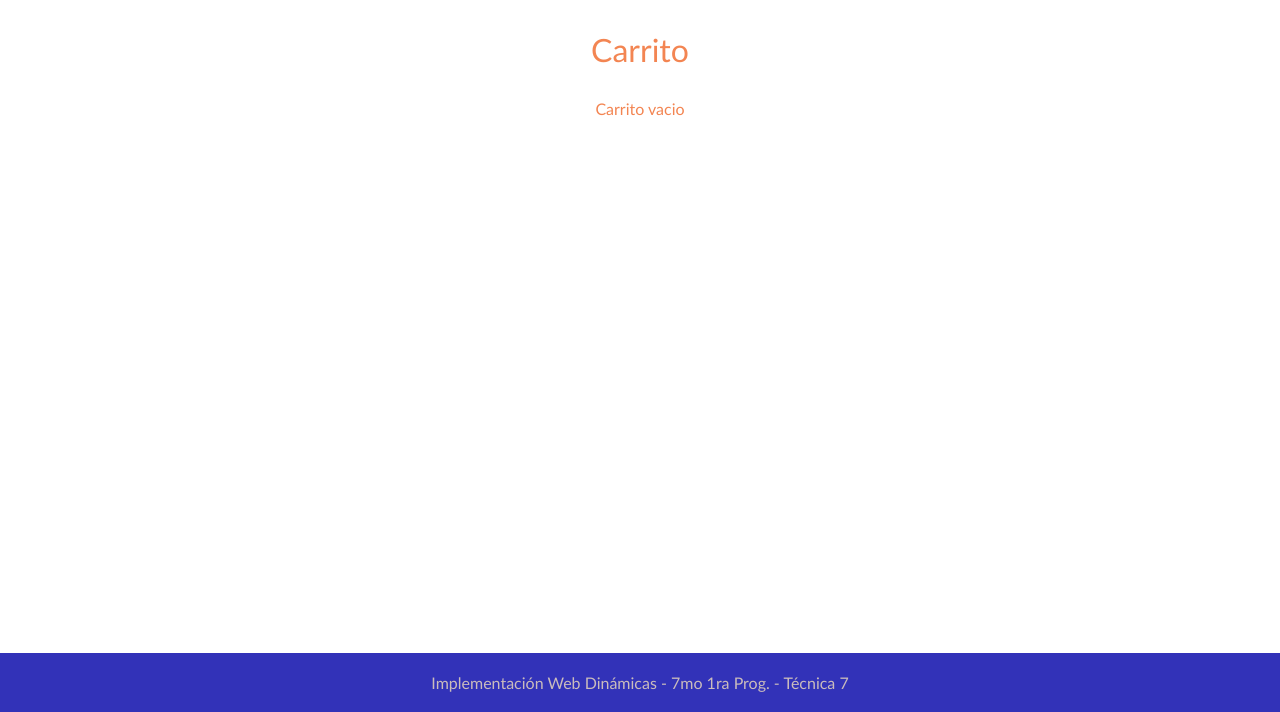
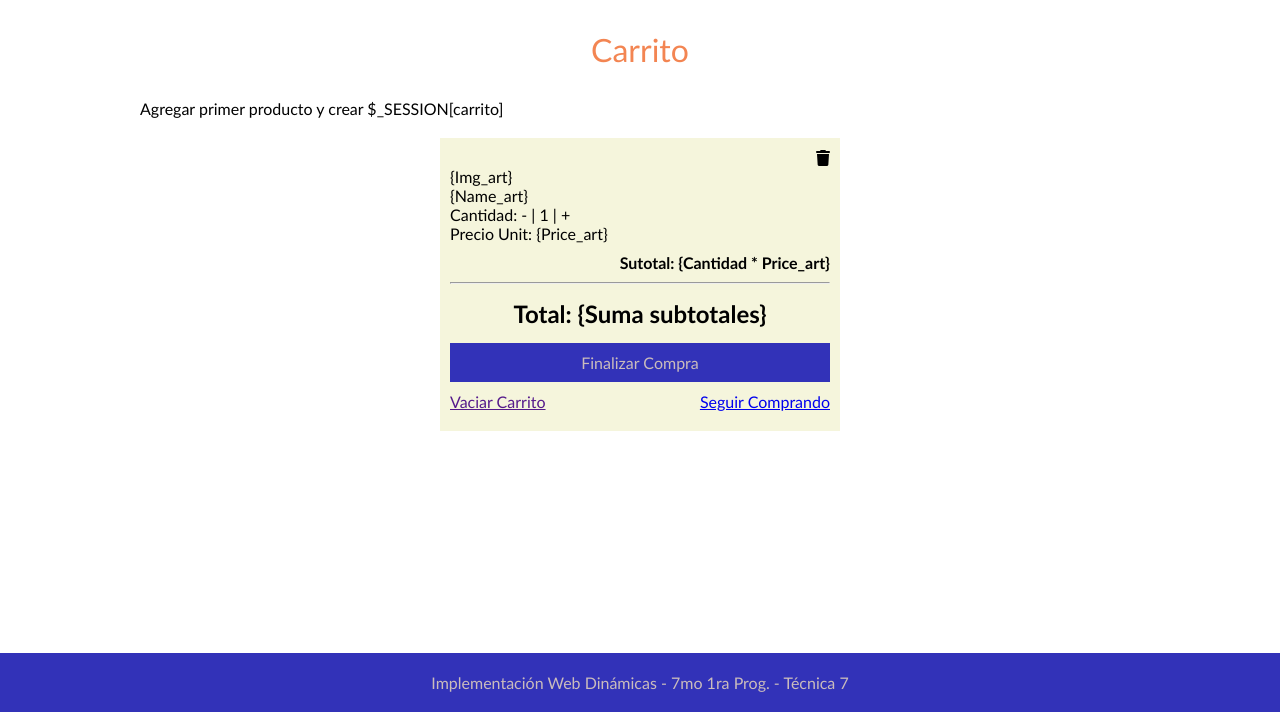
Before and after one commit to angelesTecnica7/tiendaOnline, a PHP site: page /carrito.php?ID_prod=1 in a window 1280 px wide. Shown: the part 88-800 px from the top of the page. Run offline with PHP 8.4, Linux system fonts and the light colour scheme; a user stored in the database is signed in.

Commit message:
condicionales de agregar productos creados

```diff
--- a/carrito.php
+++ b/carrito.php
@@ -31,11 +31,36 @@
     <p class="title">Carrito</p>
 
     <?php
-    if(isset($_SESSION['carrito'])){
+    // if(isset($_SESSION['carrito'])){
+    //     if(isset($_GET['ID_prod'])){
+    //         echo 'Recuperar $_SSESION[carrito ] y Agregar producto nuevo producto';
+    //     }
+    // }else{
+    //     if(isset($_GET['ID_prod'])){
+    //         echo 'Agregar primer producto';
+    //         mostrarCarrito();
+    //     }else{
+    //         echo '<div class="error">Carrito vacio
+    //         <a href="index.php">Ir a Tienda</a></div>';
+    //     }
+    // }
+
+    if(isset($_SESSION['carrito']) && isset($_GET['ID_prod'])){
+        echo 'Recuperar $_SESSION[carrito] y Agregar producto';
+        // agregarProducto();
+        // $_SESSION['carrito']=;
+    }
+
+    if(!isset($_SESSION['carrito']) && isset($_GET['ID_prod'])){
+        echo 'Agregar primer producto y crear $_SESSION[carrito]';
+        // agregarPrimerProd();
         mostrarCarrito();
-    }else {
-        echo '<div class="error">Carrito vacio</div>';
     }
+
+    if(!isset($_SESSION['carrito']) && !isset($_GET['ID_prod'])){
+        echo '<div class="error">Carrito vacio <a href="index.php">Ir a Tienda</a></div>';
+    }
+
     ?>
 
     </section>
--- a/includes/functionCart.php
+++ b/includes/functionCart.php
@@ -9,7 +9,7 @@
             <p class="art">'.$registro['Name_art'].'</p>
             <p class="cost">$'.number_format($registro['Price_art'],2,",",".").'</p>
             <p class="stock">disponibilidad: '.$registro['Stock_art'].'</p>
-            <a href=""><i class="fa-solid fa-cart-plus"></i> Agregar</a>
+            <a href="carrito.php?ID_prod='.$registro['ID_art'].'"><i class="fa-solid fa-cart-plus"></i> Agregar</a>
         </div>';
     };
 }
@@ -31,7 +31,7 @@
         <a href="" class="comprar">Finalizar Compra</a>
     <div class="link">
         <a href="">Vaciar Carrito</a>
-        <a href="">Seguir Comprando</a>
+        <a href="index.php">Seguir Comprando</a>
         </div>
     </div>';
 }
```
